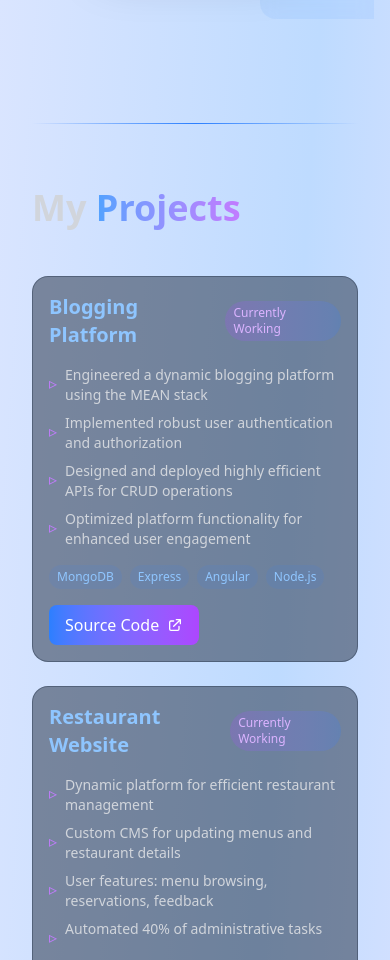
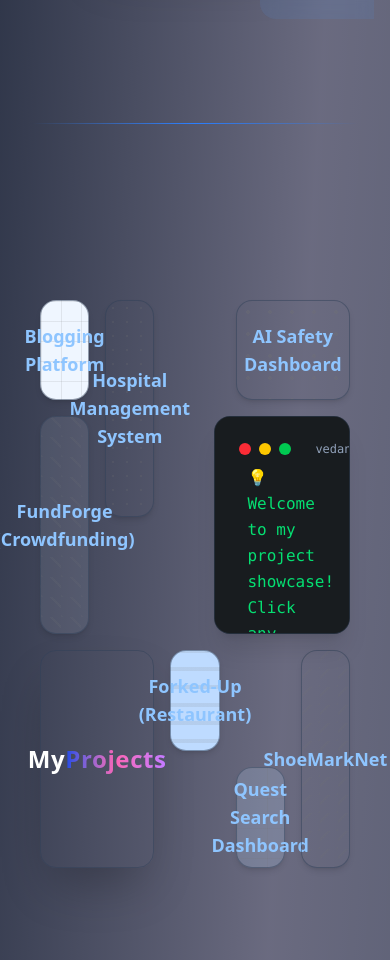
Before and after one commit to vedantlahane/portfolio, a React (Vite) app in the folder client/: page / in a window 390 px wide. Shown: the part 1040-2000 px from the top of the page. Built offline with nearby package versions, Linux system fonts and the light colour scheme.

Commit message:
Add ContactSection component and enhance layout across various sections for improved responsiveness

```diff
--- a/client/src/App.jsx
+++ b/client/src/App.jsx
@@ -11,7 +11,9 @@ import WorkInProgress from './components/home/WorkInProgress';
 import MouseSmokeEffect from './components/common/MouseSmokeEffect';
 function App() {
   return (
-    <div className="min-h-screen bg-gradient-to-br from-indigo-100 via-blue-200 to-purple-100 dark:from-gray-900 dark:via-gray-800 dark:to-gray-900 transition-all duration-500 relative overflow-hidden">
+
+    <div className="min-h-screen bg-gradient-to-br from-blue-50/10 via-purple-100/40 to-indigo-100/30 dark:from-gray-900 dark:via-gray-800 dark:to-gray-900 transition-all duration-500 relative ">
+
       <MouseSmokeEffect/>
       <Navbar />
       <div className="mx-auto max-w-7xl px-4 sm:px-6 lg:px-8 pt-20 pb-8"> {/* Adjusted padding-top for navbar */}
--- a/client/src/components/Home.jsx
+++ b/client/src/components/Home.jsx
@@ -2,6 +2,7 @@ import HeroSection from "./home/HeroSection";
 import AboutSection from "./home/AboutSection";
 import SkillsSection from "./home/SkillsSection";
 import ProjectsSection from "./home/ProjectSection";
+import ContactSection from "./home/ContactSection";
 
 // Move this to a separate data.js file if preferred
 const skillsData = [
@@ -88,6 +89,7 @@ const Home = () => {
       <ProjectsSection />
       <AboutSection />
       <SkillsSection skills={skillsData} />
+      <ContactSection />
     </div>
   );
 };
--- a/client/src/components/home/AboutSection.jsx
+++ b/client/src/components/home/AboutSection.jsx
@@ -74,7 +74,7 @@ const AboutSection = () => {
           viewport={{ once: true }}
           transition={{ duration: 0.8, delay: 0.4 }}
         >
-          <p className="text-xl sm:text-2xl text-gray-200 text-center">
+          <p className="text-xl sm:text-2xl text-gray-200 ">
             Looking for <span className="text-blue-400">internships</span> and <span className="text-purple-400">job opportunities</span> to learn and gain real-world experience.
           </p>
         </motion.div>
--- /dev/null
+++ b/client/src/components/home/ContactSection.jsx
@@ -0,0 +1,107 @@
+import React from "react";
+import { motion } from "framer-motion";
+import GradientSeparator from "./GradientSeparator";
+import { EnvelopeIcon } from "@heroicons/react/24/outline";
+
+const contactLinks = [
+  {
+    name: "Email",
+    href: "mailto:vedantlahane@gmail.com",
+    icon: <EnvelopeIcon className="w-8 h-8 text-blue-400" />,
+    display: "vedantlahane@gmail.com",
+  },
+  {
+    name: "GitHub",
+    href: "https://github.com/vedantlahane",
+    icon: (
+      <img
+        src="https://img.icons8.com/ios-filled/50/github.png"
+        alt="GitHub"
+        className="w-8 h-8"
+      />
+    ),
+    display: "github.com/vedantlahane",
+  },
+  {
+    name: "LinkedIn",
+    href: "https://www.linkedin.com/in/vedant-lahane",
+    icon: (
+      <img
+        src="https://img.icons8.com/color/48/linkedin.png"
+        alt="LinkedIn"
+        className="w-8 h-8"
+      />
+    ),
+    display: "linkedin.com/in/vedant-lahane",
+  },
+  {
+    name: "LeetCode",
+    href: "https://leetcode.com/u/vedantlahane",
+    icon: (
+      <img
+        src="https://img.icons8.com/external-tal-revivo-color-tal-revivo/48/external-level-up-your-coding-skills-and-quickly-land-a-job-logo-color-tal-revivo.png"
+        alt="LeetCode"
+        className="w-8 h-8"
+      />
+    ),
+    display: "leetcode.com/u/vedantlahane",
+  },
+];
+
+const cardVariants = {
+  hidden: { opacity: 0, y: 30 },
+  visible: (i) => ({
+    opacity: 1,
+    y: 0,
+    transition: { delay: i * 0.12, duration: 0.6, type: "spring" }
+  })
+};
+
+const ContactSection = () => (
+  <section id="contact" className="py-20 ">
+    <div className="max-w-3xl mx-auto px-4 sm:px-6 lg:px-8">
+      <motion.h2
+        className="text-center text-5xl font-extrabold mb-10 bg-gradient-to-r from-blue-400 to-purple-400 bg-clip-text text-transparent"
+        initial={{ opacity: 0, y: 20 }}
+        whileInView={{ opacity: 1, y: 0 }}
+        viewport={{ once: true }}
+        transition={{ duration: 0.5 }}
+      >
+        Let's Connect
+      </motion.h2>
+      <motion.p
+        className="text-center text-lg text-gray-500 dark:text-gray-300 mb-12 max-w-xl mx-auto"
+        initial={{ opacity: 0, y: 10 }}
+        whileInView={{ opacity: 1, y: 0 }}
+        viewport={{ once: true }}
+        transition={{ duration: 0.5, delay: 0.2 }}
+      >
+        Feel free to reach out via any platform below. I’m always open to networking, collaboration, or just a friendly chat!
+      </motion.p>
+      <div className="grid grid-cols-1 sm:grid-cols-2 gap-8">
+        {contactLinks.map((link, i) => (
+          <motion.a
+            key={link.name}
+            href={link.href}
+            target="_blank"
+            rel="noopener noreferrer"
+            className="flex items-center gap-4 px-6 py-5 rounded-2xl bg-white/60 dark:bg-slate-800/80 shadow-lg border border-slate-300/60 dark:border-slate-700/60 hover:scale-105 hover:shadow-2xl transition-all duration-300 group backdrop-blur-md"
+            custom={i}
+            initial="hidden"
+            whileInView="visible"
+            viewport={{ once: true }}
+            variants={cardVariants}
+          >
+            <span className="shrink-0">{link.icon}</span>
+            <span className="text-lg sm:text-xl font-semibold text-blue-700 dark:text-blue-200 group-hover:text-purple-500 transition">
+              {link.display}
+            </span>
+          </motion.a>
+        ))}
+      </div>
+    </div>
+    <GradientSeparator className="mt-16 md:mt-24" />
+  </section>
+);
+
+export default ContactSection;
--- a/client/src/components/home/HeroSection.jsx
+++ b/client/src/components/home/HeroSection.jsx
@@ -19,7 +19,7 @@ const HeroSection = () => {
   return (
     <section
       id="hero"
-      className="relative  pt-20 px-4 sm:px-6 lg:px-8 overflow-hidden"
+      className="relative  py-20 px-4 sm:px-6 lg:px-8 overflow-hidden"
     >
       <div className="container mx-auto max-w-7xl h-full">
         <div className="flex flex-col lg:flex-row items-center gap-8 h-full">
--- a/client/src/components/home/ProjectSection.jsx
+++ b/client/src/components/home/ProjectSection.jsx
@@ -1,145 +1,180 @@
-
-import { motion } from 'framer-motion';
+import React, { useState, useEffect, useRef } from "react";
+import { motion } from "framer-motion";
 import GradientSeparator from "./GradientSeparator";
 
+// --- Project Data ---
+const projects = [
+  { name: "Blogging Platform" },
+  { name: "Hospital Management System" },
+  { name: "FundForge (Crowdfunding)" },
+  { name: "Forked-Up (Restaurant)" },
+  { name: "Quest Search Dashboard" },
+  { name: "AI Safety Dashboard" },
+  { name: "ShoeMarkNet" }
+];
 
-const ProjectCard = ({ project, index }) => (
-  <motion.div
-    className="group bg-slate-800/50 rounded-2xl p-4 sm:p-6 border border-slate-700/50 hover:border-purple-400/30 transition-all flex flex-col h-full"
-    initial={{ opacity: 0, y: 40 }}
-    whileInView={{ opacity: 1, y: 0 }}
-    viewport={{ once: true, margin: "0px 0px -100px 0px" }}
-    transition={{ duration: 0.5, delay: index * 0.1 }}
-    whileHover={{ scale: 1.02, boxShadow: "0px 10px 30px -10px rgba(112, 26, 117, 0.3)" }}
-  >
-    <div className="flex items-center justify-between mb-4">
-      <h3 className="text-xl sm:text-2xl font-bold text-blue-300 group-hover:text-blue-200 transition-colors">
-        {project.title}
-      </h3>
-      <span className="px-2 sm:px-3 py-1 text-xs sm:text-sm bg-gradient-to-r from-purple-500/20 to-blue-500/20 text-purple-300 rounded-full">
-        {project.status}
-      </span>
-    </div>
+const projectDescriptions = [
+  [
+    "Engineered a dynamic blogging platform using the MEAN stack.",
+    "Implemented robust user authentication and authorization.",
+    "Designed and deployed highly efficient APIs for CRUD operations.",
+    "Optimized platform functionality for enhanced user engagement."
+  ],
+  [
+    "Comprehensive hospital platform built with Laravel.",
+    "Features: patient, doctor, appointment, billing, inventory, and role management.",
+    "Admin, doctor, nurse, and receptionist dashboards."
+  ],
+  [
+    "Decentralized crowdfunding platform using MERN stack and blockchain.",
+    "Secure smart contract-based funding and transparent transactions.",
+    "Empowers users to create and support projects globally."
+  ],
+  [
+    "Full-featured restaurant management and ordering site built with Laravel.",
+    "Admin can manage categories, menus, orders, and contact info.",
+    "Customers can browse menu, place orders, and make reservations."
+  ],
+  [
+    "Interactive dashboard built with MERN stack.",
+    "Advanced search, analytics, and user management features.",
+    "Designed for scalability and real-time data insights."
+  ],
+  [
+    "MERN-based dashboard for monitoring AI safety metrics.",
+    "Visualizes data, alerts, and compliance status.",
+    "Helps teams track AI model risks and operational health."
+  ],
+  [
+    "Secure platform for reselling shoes.",
+    "Real-time inventory, advanced filtering, and role-based access.",
+    "Built with React.js, Tailwind CSS, Node.js, and MongoDB."
+  ]
+];
 
-    <ul className="space-y-2 sm:space-y-3 mb-4 sm:mb-6 flex-1">
-      {project.description.map((point, i) => (
-        <li key={i} className="flex items-start space-x-2">
-          <span className="text-purple-400 mt-1.5">▹</span>
-          <span className="text-sm sm:text-base text-gray-300 group-hover:text-gray-200 transition-colors">{point}</span>
-        </li>
-      ))}
-    </ul>
+const defaultConsoleLines = [
+  "💡 Welcome to my project showcase!",
+  "Click any project to view its details.",
+  "All projects are built with passion and modern tech."
+];
 
-    <div className="flex flex-wrap gap-2 mb-4 sm:mb-6">
-      {project.tech.map((tech, i) => (
-        <motion.span
-          key={i}
-          className="px-2 sm:px-3 py-1 text-xs sm:text-sm bg-blue-500/10 text-blue-300 rounded-full"
-          whileHover={{ scale: 1.05 }}
-        >
-          {tech}
-        </motion.span>
-      ))}
-    </div>
+// --- Typing Animation Hook ---
+function useTypedText(lines, speed = 18, deps = []) {
+  const [displayed, setDisplayed] = useState("");
+  const timeoutRef = useRef();
 
-    <motion.a
-      href={project.link}
-      className="inline-flex items-center px-4 sm:px-6 py-2 sm:py-2.5 bg-gradient-to-r from-blue-500 to-purple-500 text-white rounded-lg hover:shadow-xl transition-all w-fit mt-auto"
-      whileHover={{ scale: 1.05 }}
-      whileTap={{ scale: 0.95 }}
-    >
-      Source Code
-      <motion.svg
-        className="w-4 h-4 ml-2"
-        fill="none"
-        stroke="currentColor"
-        viewBox="0 0 24 24"
-        whileHover={{ x: 3 }}
-      >
-        <path
-          strokeLinecap="round"
-          strokeLinejoin="round"
-          strokeWidth={2}
-          d="M10 6H6a2 2 0 00-2 2v10a2 2 0 002 2h10a2 2 0 002-2v-4M14 4h6m0 0v6m0-6L10 14"
-        />
-      </motion.svg>
-    </motion.a>
-  </motion.div>
-);
+  useEffect(() => {
+    setDisplayed("");
+    let i = 0, j = 0, output = "";
+    function type() {
+      if (i < lines.length) {
+        if (j < lines[i].length) {
+          output += lines[i][j++];
+          setDisplayed(output + "|");
+          timeoutRef.current = setTimeout(type, speed);
+        } else {
+          output += "\n";
+          setDisplayed(output + "|");
+          i++;
+          j = 0;
+          timeoutRef.current = setTimeout(type, speed * 8);
+        }
+      } else {
+        setDisplayed(output);
+      }
+    }
+    type();
+    return () => clearTimeout(timeoutRef.current);
+  }, deps);
 
-const ProjectsSection = () => {
-  const projects = [
-    {
-      title: "Blogging Platform",
-      status: "Currently Working",
-      description: [
-        "Engineered a dynamic blogging platform using the MEAN stack",
-        "Implemented robust user authentication and authorization",
-        "Designed and deployed highly efficient APIs for CRUD operations",
-        "Optimized platform functionality for enhanced user engagement"
-      ],
-      tech: ["MongoDB", "Express", "Angular", "Node.js"],
-      link: "https://github.com/vedantlahane/myblog"
-    },
-    {
-      title: "Restaurant Website",
-      status: "Currently Working",
-      description: [
-        "Dynamic platform for efficient restaurant management",
-        "Custom CMS for updating menus and restaurant details",
-        "User features: menu browsing, reservations, feedback",
-        "Automated 40% of administrative tasks"
-      ],
-      tech: ["PHP", "MySQL", "HTML", "CSS", "JavaScript"],
-      link: "https://github.com/vedantlahane/FoodOrderingSystem"
-    },
-    {
-      title: "ShoeMarkNet",
-      status: "Currently Working",
-      description: [
-        "Secure platform for reselling shoes",
-        "Real-time inventory management",
-        "Advanced product filtering and navigation",
-        "Role-based access control and authentication"
-      ],
-      tech: ["React.js", "Tailwind CSS", "Node.js", "MongoDB"],
-      link: "https://github.com/vedantlahane/ShoeMarkNet"
-    }
-  ];
+  return displayed;
+}
+
+// --- Pattern & Shade Classes for Tiles ---
+const patternClasses = [
+  "bg-[linear-gradient(to_right,#73737322_1px,transparent_1px),linear-gradient(to_bottom,#73737322_1px,transparent_1px)] bg-[size:20px_20px]",
+  "bg-[radial-gradient(circle,#73737333_1.5px,transparent_1.5px)] bg-[size:14px_14px]",
+  "bg-[repeating-linear-gradient(45deg,#73737322_0_2px,transparent_2px_20px)] bg-[size:20px_20px]",
+  "bg-[repeating-linear-gradient(to_bottom,#73737322_0_2px,transparent_2px_16px)] bg-[size:100%_18px]",
+  "bg-[linear-gradient(to_right,#73737322_1px,transparent_1px),linear-gradient(to_bottom,#73737322_1px,transparent_1px)] bg-[size:30px_30px]",
+  "bg-[radial-gradient(circle,#73737344_2px,transparent_2px)] bg-[size:22px_22px]",
+  "bg-[repeating-linear-gradient(-45deg,#73737322_0_2px,transparent_2px_18px)] bg-[size:18px_18px]"
+];
+const shadeClasses = [
+  "bg-blue-50",
+  "bg-blue-00",
+  "bg-blue-100/10",
+  "bg-blue-200",
+  "bg-blue-200/20",
+  "bg-gredient-to-r from-blue-800 to-purple-800",
+  "bg-blue-150"
+];
+
+// --- Grid Placement ---
+const gridClasses = [
+  "col-start-1 col-end-2 row-start-1 row-end-2",
+  "col-start-2 col-end-3 row-start-1 row-end-3",
+  "col-start-1 col-end-2 row-start-2 row-end-4",
+  "col-start-3 col-end-4 row-start-4 row-end-5",
+  "col-start-4 col-end-5 row-start-5 row-end-6",
+  "col-start-4 col-end-6 row-start-1 row-end-2",
+  "col-start-5 col-end-6 row-start-4 row-end-6"
+];
+
+// --- Blinking Cursor CSS ---
+const cursorStyles = `
+@keyframes blink { 0%,100% { opacity: 1; } 50% { opacity: 0; } }
+.terminal-cursor { display: inline-block; width: 1ch; color: #22d3ee; animation: blink 1s step-end infinite; }
+`;
+
+export default function ProjectGrid() {
+  const [selected, setSelected] = useState(null);
+  const displayed = useTypedText(
+    selected === null ? defaultConsoleLines : projectDescriptions[selected],
+    18,
+    [selected]
+  );
+
+  const hasCursor = displayed.endsWith("|");
+  const displayText = hasCursor ? displayed.slice(0, -1) : displayed;
 
   return (
-    <section id="projects" className="relative py-16 md:py-24">
-      <div className="container mx-auto px-4 sm:px-6 lg:px-8">
-        <motion.h2
-          className="text-4xl sm:text-5xl md:text-6xl font-bold mb-12 md:mb-16"
-          initial={{ opacity: 0, y: 20 }}
-          whileInView={{ opacity: 1, y: 0 }}
-          viewport={{ once: true }}
-          transition={{ duration: 0.5 }}
-        >
-          <span className="text-gray-300">My </span>
-          <span className="bg-gradient-to-r from-blue-400 to-purple-400 bg-clip-text text-transparent">
-            Projects
-          </span>
-        </motion.h2>
+    <section className="w-full mx-auto py-20 px-2">
+      <style>{cursorStyles}</style>
+      <div className="h-[600px] grid grid-cols-5 grid-rows-5 gap-4 p-4 rounded-xl ">
+        {projects.map((proj, i) => (
+          <motion.div
+            key={i}
+            onClick={() => setSelected(i)}
+            className={`relative rounded-2xl flex items-center justify-center text-center text-blue-300 font-bold text-lg sm:text-xl shadow-md border border-slate-700/50 hover:border-purple-400/50 cursor-pointer transition-all ${gridClasses[i]} ${patternClasses[i]} ${shadeClasses[i]} ${selected === i ? 'border-purple-400 shadow-lg scale-105 z-20' : ''}`}
+            whileHover={{ scale: 1.05 }}
+            animate={selected === i ? { scale: [1, 1.05, 1] } : { scale: 1 }}
+            transition={{ duration: 1.5, repeat: selected === i ? Infinity : 0 }}
+          >
+            <span className="px-2">{proj.name}</span>
+          </motion.div>
+        ))}
 
-        <div className="grid grid-cols-1 md:grid-cols-2 lg:grid-cols-3 gap-6 md:gap-8">
-          {projects.map((project, index) => (
-            <ProjectCard key={index} project={project} index={index} />
-          ))}
+        <div className="  rounded-2xl flex  items-center justify-center text-white font-extrabold text-2xl sm:text-3xl tracking-wide shadow-2xl border border-slate-700/50 col-start-1 col-end-3 row-start-4 row-end-6">
+         <span>My </span><span className="bg-gradient-to-r from-blue-700 via-pink-400 to-purple-400 bg-clip-text text-transparent">Projects</span>
+        </div>
+
+        <div className=" relative rounded-2xl flex flex-col items-start  font-mono shadow-xl p-6 ml-11 border border-slate-700/50 overflow-auto bg-[#181c1f] text-green-400 min-h-0 whitespace-pre-wrap col-start-3 col-end-6 row-start-2 row-end-4">
+          <div className="flex items-center gap-2 mb-2">
+            <span className="w-3 h-3 rounded-full bg-red-500"></span>
+            <span className="w-3 h-3 rounded-full bg-yellow-400"></span>
+            <span className="w-3 h-3 rounded-full bg-green-500"></span>
+            <span className="ml-4 text-xs text-slate-400">vedant@portfolio:~$</span>
+          </div>
+          <div className="text-base sm:text-lg leading-relaxed w-full pl-2">
+            <span>
+              {displayText}
+              {hasCursor && <span className="terminal-cursor">|</span>}
+            </span>
+          </div>
         </div>
       </div>
-      <motion.div
-        initial={{ opacity: 0 }}
-        whileInView={{ opacity: 1 }}
-        viewport={{ once: true }}
-        className="mt-16 md:mt-24"
-      >
-        <GradientSeparator />
-      </motion.div>
+      <GradientSeparator/>
     </section>
   );
-};
-
-
-export default ProjectsSection;
+}
--- a/client/src/components/home/SkillsSection.jsx
+++ b/client/src/components/home/SkillsSection.jsx
@@ -2,7 +2,7 @@ import SkillCard from './SkillCard';
 import GradientSeparator from './GradientSeparator';
 
 const SkillsSection = ({ skills }) => (
-  <section className="text-white py-14 min-h-screen">
+  <section className="text-white py-20 min-h-screen">
     <div className="container mx-auto px-4">
       <div className="flex space-x-5 items-baseline mb-10">
         <h1 className="text-4xl font-extrabold bg-gradient-to-r from-slate-500 to-gray-700 bg-clip-text text-transparent">
```
